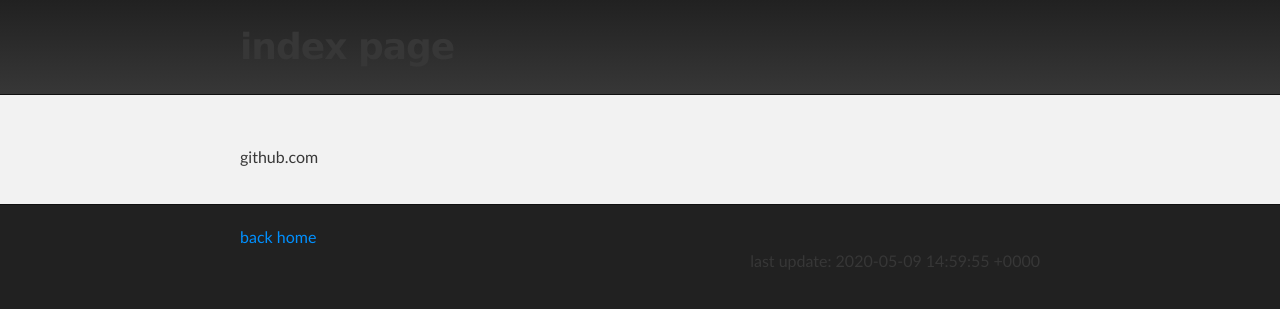
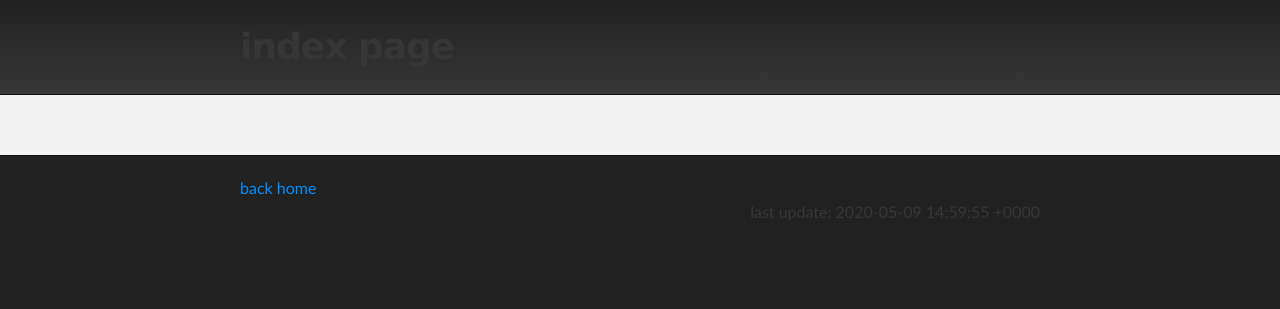
Before and after one commit to ZackDev/zackdev.github.io, a Jekyll site: the page built from index.md, in a window 1280 px wide. Shown: the top 309 px of the page. Built offline with Jekyll 4.4.1, drawn with Linux system fonts in a browser that asks for light colours.

Commit message:
updated index.md

```diff
--- a/index.md
+++ b/index.md
@@ -2,8 +2,3 @@
 layout: default
 title: index page
 ---
-{% for item in site.github %}
-  {{ item }}
-{% endfor %}
-
-{{ site.github.hostname }}
```
